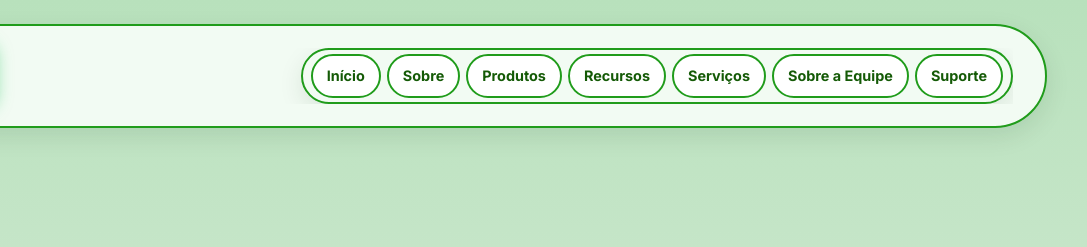
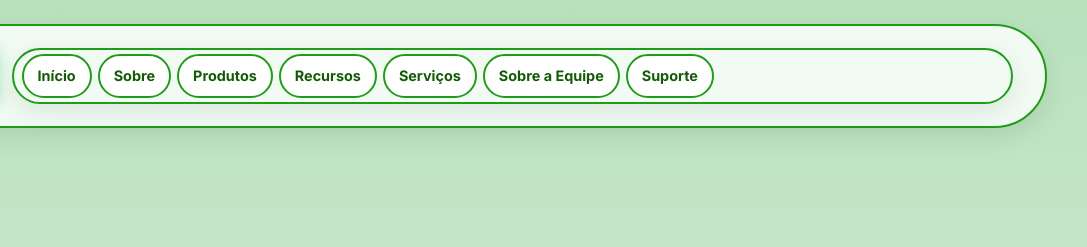
Before and after one commit to DaviLocatel/help-tec, a plain HTML site: page login.html in a window 1280 px wide. Shown: the top 247 px of the page, 193-1280 px from the left. Drawn offline with Linux system fonts and the light colour scheme.

Commit message:
Add files via upload

```diff
--- a/style.css
+++ b/style.css
@@ -50,7 +50,7 @@ a { color: var(--cor-destaque); text-decoration: none; font-weight: 700; transit
 }
 
 /* =======================================================
-   NAVBAR RESPONSIVA BLINDADA (Desktop, Tablet Arrastável e Mobile)
+   NAVBAR RESPONSIVA BLINDADA (Desktop, Arrastável por Touch e Mobile)
    ======================================================= */
 nav.navbar {
   display: flex;
@@ -65,7 +65,6 @@ nav.navbar {
   margin: var(--espaco-3) auto 0;
   width: calc(100% - 48px);
   max-width: 1200px;
-  overflow: hidden; /* Mantém tudo estritamente dentro da pílula */
 }
 
 .logo-link {
@@ -81,18 +80,11 @@ nav.navbar {
 .menu-colapsavel {
   display: flex;
   align-items: center;
-  justify-content: flex-end;
+  justify-content: space-between;
   gap: var(--espaco-2);
   flex: 1;
   margin-left: var(--espaco-2);
   min-width: 0;
-  overflow-x: auto; /* Permite arrastar/rolar suavemente se a tela for menor que os itens */
-}
-
-/* Esconde a barra de rolagem visualmente mantendo a funcionalidade de arrastar */
-.menu-colapsavel::-webkit-scrollbar {
-  height: 0px;
-  background: transparent;
 }
 
 .navegacao-setas {
@@ -100,9 +92,10 @@ nav.navbar {
   justify-content: center;
   align-items: center;
   min-width: 0;
+  flex: 1;
 }
 
-/* Caixa das modalidades uniforme e segura */
+/* Caixa das modalidades com suporte a arrastar por toque/mouse sem barra de rolagem visível */
 .menu-lista {
   list-style: none;
   display: flex;
@@ -114,6 +107,15 @@ nav.navbar {
   border-radius: 999px;
   box-shadow: var(--sombra-suave);
   min-width: 0;
+  width: 100%;
+  overflow-x: auto;
+  -webkit-overflow-scrolling: touch; /* Suporte ideal para rolagem fluida em touch/mobile */
+  scrollbar-width: none; /* Esconde o scroll no Firefox */
+}
+
+/* Esconde a barra de rolagem no Chrome/Safari */
+.menu-lista::-webkit-scrollbar {
+  display: none;
 }
 
 .menu-lista li { flex-shrink: 0; }
@@ -220,6 +222,7 @@ nav.navbar {
     padding: 0;
     gap: 12px;
     align-items: flex-end;
+    overflow-x: visible;
   }
 
   .menu-lista a {
```
